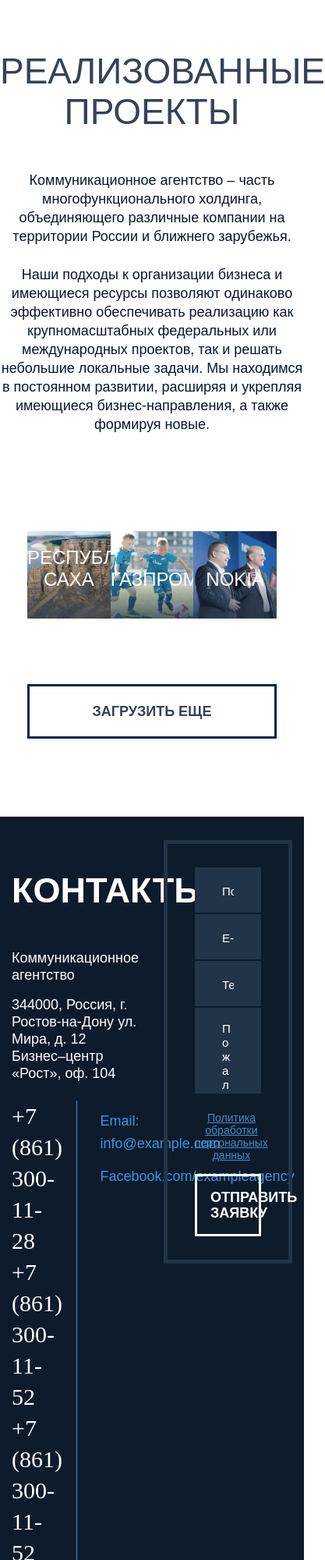
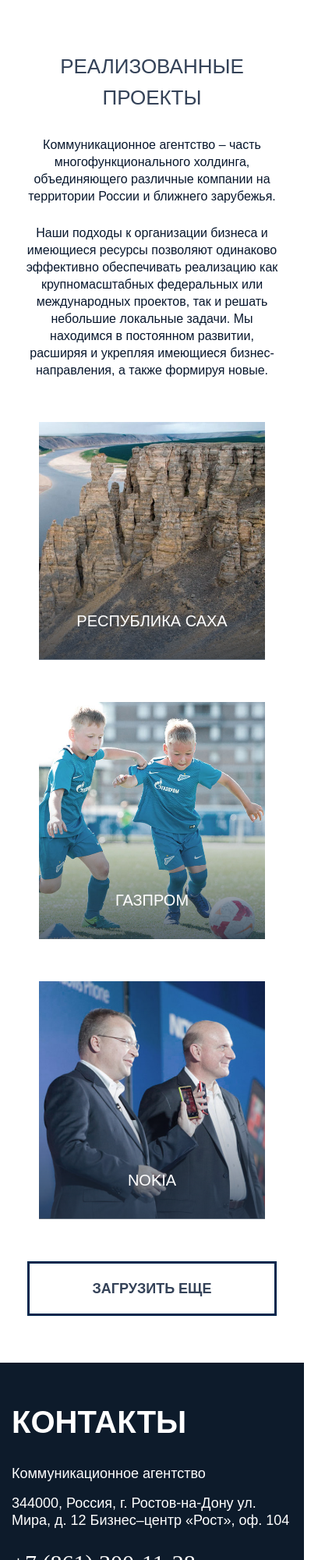
Before and after one commit to kristall-93/datafolks_test, a website: page app/index.html in a window 390 px wide. Shown: the top 2000 px of the page at 78% size, 417 px wide, since content can reach past the window. Drawn offline with nearby package versions, Linux system fonts and the light colour scheme; files that its build step writes are made by us from their sources.

Commit message:
added adaptive

```diff
--- a/app/index.html
+++ b/app/index.html
@@ -5,7 +5,6 @@
     <meta charset="UTF-8">
     <meta name="viewport" content="width=device-width, initial-scale=1.0, shrink-to-fit=no">
     <title>Document</title>
-    <!-- <link href="https://fonts.googleapis.com/css2?family=Barlow:wght@400;700&display=swap" rel="stylesheet"> -->
     <link rel="stylesheet" href="css/libs.min.css">
     <link rel="stylesheet" href="css/style.min.css">
 </head>
@@ -38,8 +37,8 @@
 
     <section class="projects">
         <div class="container container__projects">
-            <div class="row">
-                <div class="col projects__item">
+            <div class="row no-gutters">
+                <div class="col-md-4 col-sm-12 projects__item">
                     <a data-fancybox data-src="#modal-1" href="javascript:;">
                         <img src="images/projects-item-1.jpg" alt="">
                         <img class="projects__shadow" src="images/projects-shadow.png" alt="">
@@ -48,7 +47,7 @@
                         </div>
                     </a>
                 </div>
-                <div class="col projects__item">
+                <div class="col-md-4 col-sm-12 projects__item">
                     <a data-fancybox data-src="#modal-2" href="javascript:;">
                         <img src="images/projects-item-2.jpg" alt="">
                         <img class="projects__shadow" src="images/projects-shadow.png" alt="">
@@ -57,7 +56,7 @@
                         </div>
                     </a>
                 </div>
-                <div class="col projects__item">
+                <div class="col-md-4 col-sm-12 projects__item">
                     <a data-fancybox data-src="#modal-3" href="javascript:;">
                         <img src="images/projects-item-3.jpg" alt="">
                         <img class="projects__shadow" src="images/projects-shadow.png" alt="">
@@ -80,7 +79,7 @@
     <footer class="footer">
         <div class="container">
             <div class="row">
-                <div class="col-6 contact">
+                <div class="col-xl-6 col-lg-7 col-md-12 contact">
                     <div class="contact__title">
                         Контакты
                     </div>
@@ -92,7 +91,7 @@
                         Бизнес–центр «Рост», оф. 104
                     </p>
                     <div class="row contact__link">
-                        <div class="col-6">
+                        <div class="col-md-6">
                             <a class="contact__phone" href="tel:+78613001128">
                                 +7 (861) 300-11-28
                             </a>
@@ -103,7 +102,7 @@
                                 +7 (861) 300-11-52
                             </a>
                         </div>
-                        <div class="col-6 contact__mail-site">
+                        <div class="col-md-6 contact__mail-site">
                             <span>Email:</span>
                             <a href="mailto:info@example.com">
                                 info@example.com
@@ -114,7 +113,7 @@
                         </div>
                     </div>
                 </div>
-                <div class="col-6">
+                <div class="col-xl-6 col-lg-5 col-md-12">
                     <form class="contact__form">
                         <input type="text" placeholder="Полное имя" required>
                         <input type="text" placeholder="E-mail" required>
--- a/app/scss/_media.scss
+++ b/app/scss/_media.scss
@@ -1,6 +1,65 @@
-// @media (max-width: 1400px) {
-//     .promo__img {
-//         right: -140px;
-//         max-width: 650px;
-//     }
-// }
+@media (max-width: 992px) {
+    .contact{
+        margin-bottom: 40px;
+    }
+    .contact__form{
+        margin: 0 auto;
+    }
+}
+@media (max-width: 960px) {
+    .header {
+        margin-bottom: 50px;
+        padding-left: 30px;
+        padding-right: 30px;
+    }
+    .header__title {
+        font-size: 36px;
+        line-height: 48px;
+    }
+    .projects__item-title {
+        font-size: 20px;
+    }
+}
+@media (max-width: 768px) {
+    .projects__item {
+        margin: 0 auto 50px;
+    }
+    .projects__load-more {
+        margin-top: 0;
+    }
+    .projects {
+        margin-bottom: 60px;
+    }
+    .contact__title {
+        font-size: 40px;
+        margin-top: 21px;
+        margin-bottom: 30px;
+    }
+    .contact__mail-site{
+        border-top: 1px solid #3d95e3;
+        border-left: none;
+        margin-top: 30px;
+        padding-top: 25px;
+    }
+}
+@media (max-width: 540px) {
+    .header {
+        margin-bottom: 30px;
+    }
+    .header__title {
+        font-size: 26px;
+        line-height: 40px;
+        margin-bottom: 30px;
+    }
+    .header__text {
+        font-size: 16px;
+        line-height: 22px;
+    }
+    .contact__form {
+        padding: 30px 25px;
+    }
+    .contact__form input,
+    .contact__form textarea {
+        padding: 18px 25px;
+    }
+}
--- a/app/scss/style.scss
+++ b/app/scss/style.scss
@@ -7,6 +7,8 @@
 
 .header {
     padding-top: 65px;
+    padding-left: 50px;
+    padding-right: 50px;
     text-align: center;
     margin-bottom: 100px;
 }
@@ -48,9 +50,15 @@
     width: 100%;
     position: relative;
     z-index: 1;
+    overflow: hidden;
+
     img {
         max-width: 550px;
         width: 100%;
+    }
+    a:hover{
+        opacity: .8;
+        transform: scale(1.1);
     }
 }
 .projects__shadow {
@@ -219,6 +227,12 @@
 
 // start popup
 
+#modal-1,
+#modal-2,
+#modal-3{
+    display: none;
+}
+
 .project__popup {
     padding: 30px;
     border-radius: 10px;
```
Also changed, not shown: gulpfile.js (+0 -7 lines).
